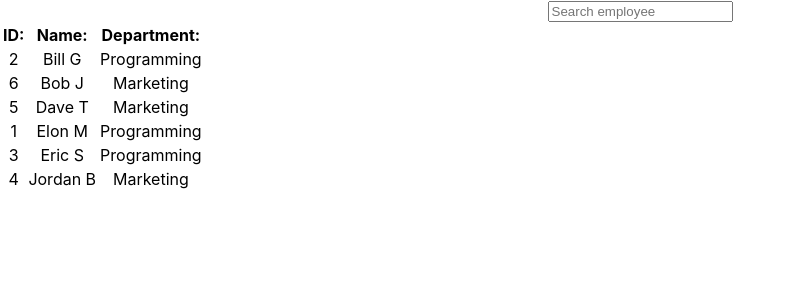
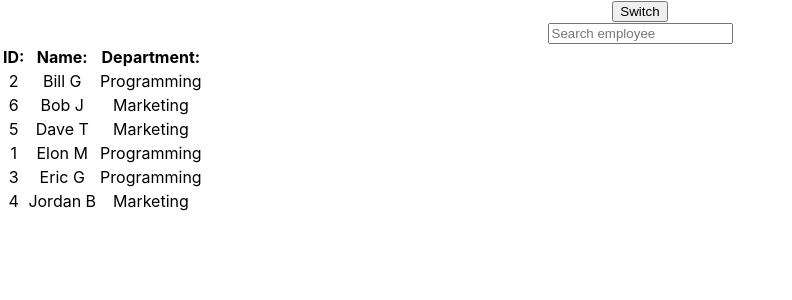
Before and after one commit to b-bryant18/ed3, a React (Create React App) app: page / in a window 1280 px wide. Shown: the top 300 px of the page, without its empty margins (0-792 px from the left). Built offline with nearby package versions, Linux system fonts and the light colour scheme.

Commit message:
Added sortByDepartment function and added a button for running this function

```diff
--- a/src/components/dataArea.js
+++ b/src/components/dataArea.js
@@ -18,7 +18,7 @@ const employeeList = [
   },
   {
     id: 3,
-    name: "Eric S",
+    name: "Eric G",
     department: "Programming"
   },
   {
@@ -48,6 +48,15 @@ function compare(a, b) {
   }
   return 0;
 }
+function compare2(a, b) {
+  if (a.department < b.department) {
+    return -1;
+  }
+  if (a.department > b.department) {
+    return 1;
+  }
+  return 0;
+}
 console.log(employeeList.sort(compare))
 
 // class DataArea extends React.Component {
@@ -66,36 +75,20 @@ console.log(employeeList.sort(compare))
 class DataArea extends Component {
   constructor(props) {
     super(props);
-    this.state = { size: 3 }
+    this.state = { size: 3, employeeList }
+
   }
-  //   render() {
-  //     let rows = [];
-  //     for (var i = 0; i < this.state.size; i++) {
-  //       let rowID = `row$[i]`
-  //       let cell = []
-  //       for (var idx = 0; idx < this.state.size; idx++) {
-  //         let cellID = `cell${i}-${idx}`
-  //         cell.push(<td key={cellID} id={cellID}></td>)
-  //       }
-  //       rows.push(<tr key={i} id={rowID}>{cell}</tr>)
-  //     }
-  //     return (
-  //       <div className="container">
-  //         <div className="col s12 board">
-  //           <table id="simple-board">
-  //             <tbody>
 
-  //             </tbody>
-  //           </table>
-  //         </div>
-  //       </div>
-  //     )
-  //   }
-  // }
+  sortByDepartment = () => {
+    const newEmployeeList = [...this.state.employeeList];
+    const res = newEmployeeList.sort(compare2);
+    this.setState({employeeList: res})
+  }
 
   render() {
     return (
       <div>
+        <button onClick={() => this.sortByDepartment()}>Switch</button>
       <Nav />
         <table>
             <tr>
@@ -103,7 +96,7 @@ class DataArea extends Component {
               <th>Name:</th>
               <th>Department:</th>
             </tr>
-          {employeeList.map(row => <tr> <td>{row.id}</td> <td>{row.name}</td> <td>{row.department}</td> </tr>) }
+          {this.state.employeeList.map(row => <tr> <td>{row.id}</td> <td>{row.name}</td> <td>{row.department}</td> </tr>) }
         </table>
       </div>
   )
```
